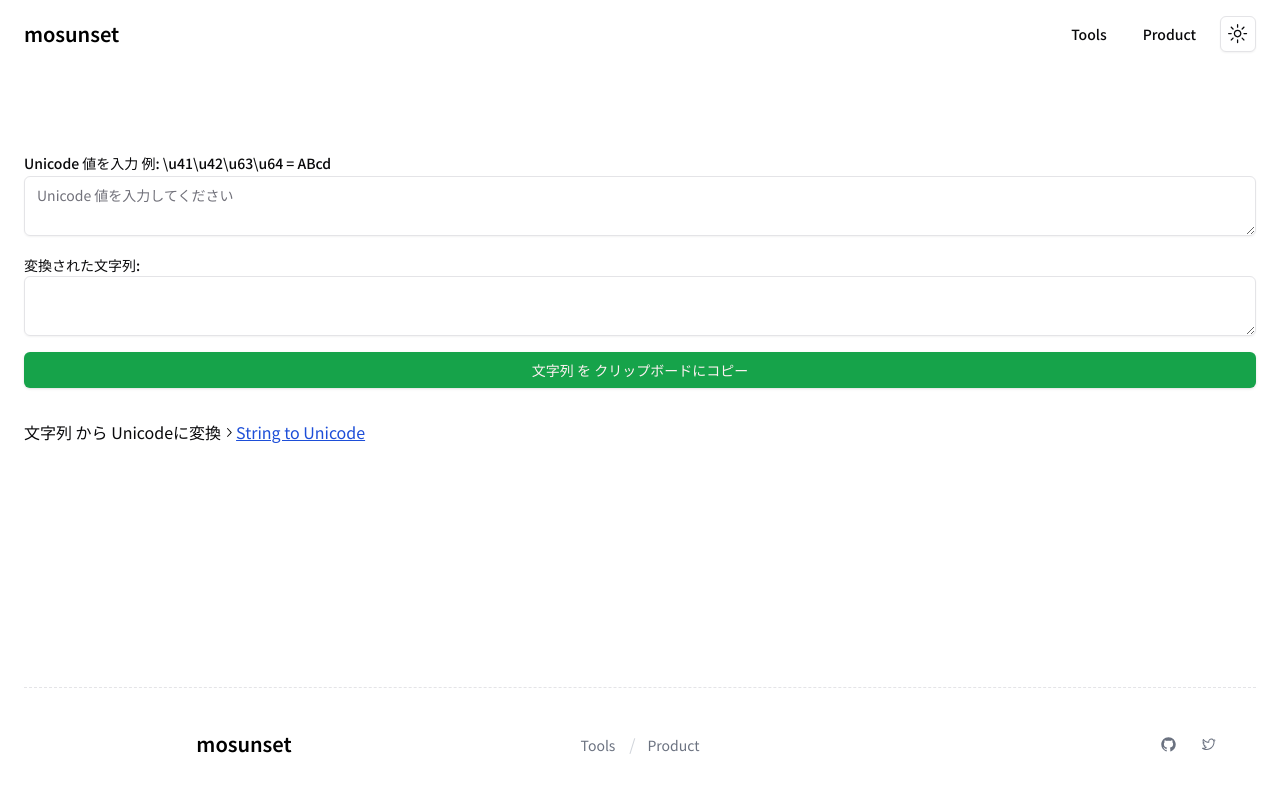
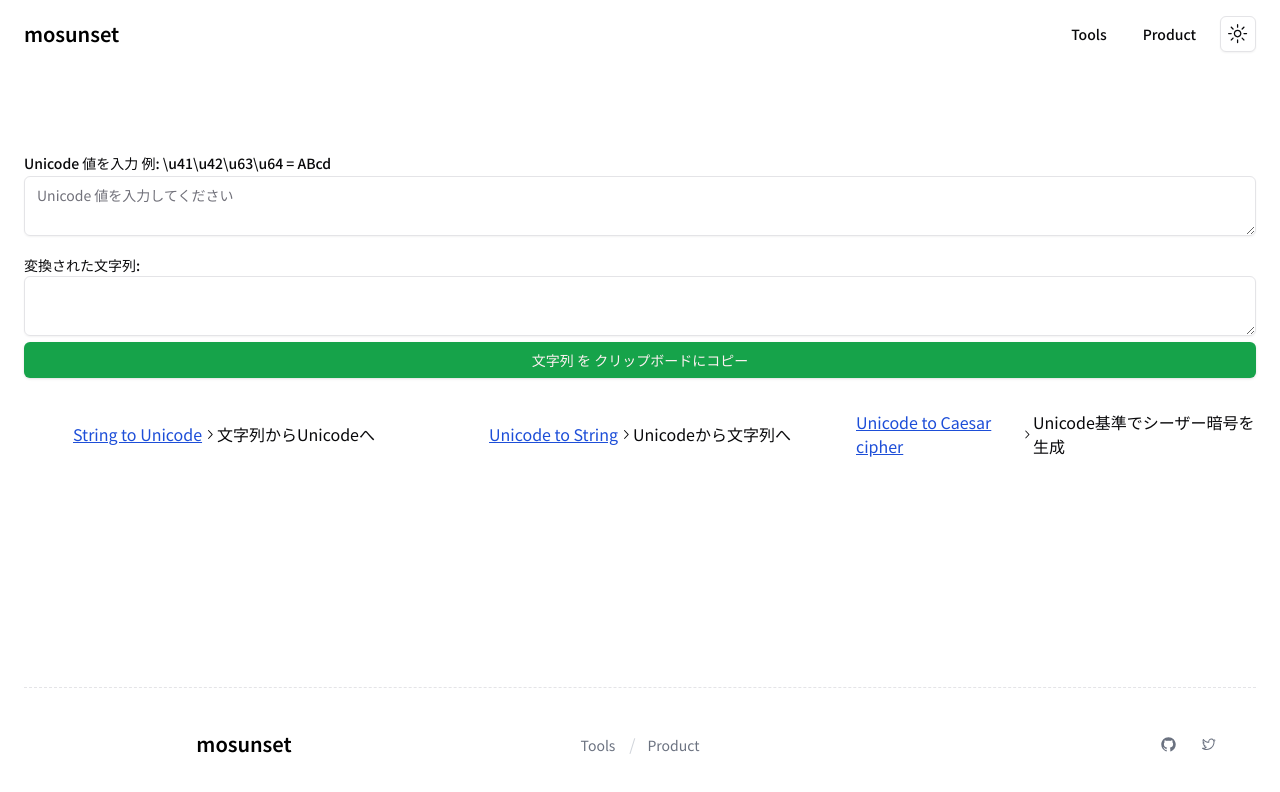
Before and after one commit to mosunset/mosunset, a Next.js app: page /tools/Unicode2String in a window 1280 px wide. Shown: the top 792 px of the page. Built offline with nearby package versions, Linux system fonts and the light colour scheme.

Commit message:
create unicodecaesar

```diff
--- a/src/app/tools/String2Unicode/page.tsx
+++ b/src/app/tools/String2Unicode/page.tsx
@@ -9,6 +9,7 @@ import { Textarea } from "@/components/ui/textarea";
 import { Label } from "@/components/ui/label";
 import { ChevronRightIcon } from "@radix-ui/react-icons";
 import ToolsPath from "../_data/toolsPath";
+import ToolsAllLink from "@/components/tools/ToolsAllLink";
 
 const Page = () => {
     const tools_path = ToolsPath();
@@ -39,7 +40,6 @@ const Page = () => {
         <>
             <PageTitle title={tools_path?.title} description={tools_path?.description} />
             <div className="mx-auto max-w-7xl">
-                <div>
                 <div className="grid w-full gap-1.5">
                     <Label htmlFor="string">変換したい文字列を入力</Label>
                     <Textarea
@@ -67,17 +67,8 @@ const Page = () => {
                         Unicode を クリップボードにコピー
                     </Button>
                 </div>
-                </div>
 
-                <div className="mt-8">
-                    <p className="flex items-center">
-                        Unicode から 文字列に変換
-                        <ChevronRightIcon />
-                        <Link href={"/tools/Unicode2String"} className="text-blue-700 underline">
-                            Unicode to String
-                        </Link>
-                    </p>
-                </div>
+                <ToolsAllLink />
             </div>
         </>
     );
--- a/src/app/tools/Unicode2String/page.tsx
+++ b/src/app/tools/Unicode2String/page.tsx
@@ -9,6 +9,7 @@ import { Button } from "@/components/ui/button";
 import { useToast } from "@/components/ui/use-toast";
 import { ChevronRightIcon } from "@radix-ui/react-icons";
 import ToolsPath from "../_data/toolsPath";
+import ToolsAllLink from "@/components/tools/ToolsAllLink";
 
 const Page = () => {
     const tools_path = ToolsPath();
@@ -40,11 +41,8 @@ const Page = () => {
         <>
             <PageTitle title={tools_path?.title} description={tools_path?.description} />
             <div className="mx-auto max-w-7xl">
-                <div>
                 <div className="grid w-full gap-1.5">
-                        <Label htmlFor="unicode">
-                            Unicode 値を入力 例: \u41\u42\u63\u64 = ABcd
-                        </Label>
+                    <Label htmlFor="unicode">Unicode 値を入力 例: \u41\u42\u63\u64 = ABcd</Label>
                     <Textarea
                         placeholder="Unicode 値を入力してください"
                         id="unicode"
@@ -52,7 +50,7 @@ const Page = () => {
                         onChange={handleUnicodeChange}
                     />
                 </div>
-                    <div className="mt-4 grid gap-4">
+                <div className="mt-4 grid w-full gap-1.5">
                     <div>
                         <Label htmlFor="converted" className="mr-2">
                             変換された文字列:
@@ -73,16 +71,7 @@ const Page = () => {
                         文字列 を クリップボードにコピー
                     </Button>
                 </div>
-                </div>
-                <div className="mt-8">
-                    <p className="flex items-center">
-                        文字列 から Unicodeに変換
-                        <ChevronRightIcon />
-                        <Link href={"/tools/String2Unicode"} className="text-blue-700 underline">
-                            String to Unicode
-                        </Link>
-                    </p>
-                </div>
+                <ToolsAllLink />
             </div>
         </>
     );
--- a/src/app/tools/UnicodeCaesar/page.tsx
+++ b/src/app/tools/UnicodeCaesar/page.tsx
@@ -1,30 +1,53 @@
 "use client";
 
 import PageTitle from "@/components/PageTitle/PageTitle";
-import React, { useState } from "react";
+import React, { useState, useEffect } from "react";
 import { Textarea } from "@/components/ui/textarea";
 import { Label } from "@/components/ui/label";
+import { Input } from "@/components/ui/input";
 import { Button } from "@/components/ui/button";
+import ToolsPath from "../_data/toolsPath";
+import { ChevronRightIcon } from "@radix-ui/react-icons";
+import Link from "next/link";
 import { useToast } from "@/components/ui/use-toast";
-import { Input } from "@/components/ui/input";
-import ToolsPath from "../_data/toolsPath";
+import ToolsAllLink from "@/components/tools/ToolsAllLink";
 
 const Page = () => {
     const tools_path = ToolsPath();
+    const [plainText, setPlainText] = useState("");
+    const [shiftValue, setShiftValue] = useState(1);
+    const [cipherText, setCipherText] = useState("");
+    const { toast } = useToast();
+    useEffect(() => {
+        encodeOrDecode();
+    }, [plainText, shiftValue]);
+
+    const encodeOrDecode = () => {
+        let result = "";
+        for (let i = 0; i < plainText.length; i++) {
+            const charCode = plainText.charCodeAt(i);
+            result += String.fromCharCode(charCode + shiftValue);
+        }
+        setCipherText(result);
+    };
+    const copyToClipboard = () => {
+        navigator.clipboard.writeText(cipherText);
+    };
     return (
         <>
             <PageTitle title={tools_path?.title} description={tools_path?.description} />
             <div className="mx-auto max-w-7xl">
-                <div>
-                    <div className="flex flex-col gap-4">
+                <div className="grid w-full gap-1.5">
                     <div className="space-y-2">
                         <Label className="text-sm" htmlFor="caesar-input">
                             Input
                         </Label>
                         <Textarea
-                                className="h-[3rem] text-sm"
+                            className="h-[4rem] text-sm"
                             id="caesar-input"
                             placeholder="Enter your text"
+                            value={plainText}
+                            onChange={(e) => setPlainText(e.target.value)}
                         />
                     </div>
                     <div className="space-y-2">
@@ -32,25 +55,41 @@ const Page = () => {
                             Shift
                         </Label>
                         <Input
-                                className="text-sm sm:w-2/4 w-full"
+                            className="w-full text-sm sm:w-2/4"
                             id="caesar-shift"
                             placeholder="Enter the shift number"
                             type="number"
+                            value={shiftValue}
+                            onChange={(e) => setShiftValue(parseInt(e.target.value))}
                         />
                     </div>
-                        <div className="space-y-2">
+                    <div className="grid space-y-2">
                         <Label className="text-sm" htmlFor="caesar-output">
                             Output
                         </Label>
                         <Textarea
-                                className="h-[3remx] text-sm"
+                            className="h-[4rem] text-sm"
                             id="caesar-output"
                             placeholder="Your encoded/decoded text will appear here."
                             readOnly
+                            value={cipherText}
                         />
+                        <Button
+                            onClick={() => {
+                                copyToClipboard();
+                                toast({
+                                    className:
+                                        "bg-[#20b256] text-[#fff1f2] dark:text-[#052e16] font-medium",
+                                    description: "クリップボードにコピーしました",
+                                });
+                            }}
+                            className=""
+                        >
+                            文字列 を クリップボードにコピー
+                        </Button>
                     </div>
                 </div>
-                </div>
+                <ToolsAllLink />
             </div>
         </>
     );
--- a/src/app/tools/_data/tools-all.json
+++ b/src/app/tools/_data/tools-all.json
@@ -3,21 +3,21 @@
         {
             "url": "String2Unicode",
             "title": "String to Unicode",
-            "description": "",
+            "description": "文字列からUnicodeへ",
             "img": false,
             "show": true
         },
         {
             "url": "Unicode2String",
             "title": "Unicode to String",
-            "description": "",
+            "description": "Unicodeから文字列へ",
             "img": false,
             "show": true
         },
         {
             "url": "UnicodeCaesar",
             "title": "Unicode to Caesar cipher",
-            "description": "Unicode基準でシーザー暗号を生成する",
+            "description": "Unicode基準でシーザー暗号を生成",
             "img": false,
             "show": true
         }
--- /dev/null
+++ b/src/components/tools/ToolsAllLink.tsx
@@ -0,0 +1,28 @@
+"use client";
+
+import { ChevronRightIcon } from "@radix-ui/react-icons";
+import Link from "next/link";
+import React from "react";
+import toolsAll from "@/app/tools/_data/tools-all.json";
+import { usePathname } from "next/navigation";
+
+const ToolsAllLink = () => {
+    const pathname = usePathname();
+    return (
+        <div className="mt-8 grid grid-cols-1 justify-items-center gap-4 sm:grid-cols-2 md:grid-cols-3">
+            {toolsAll.tools.map((tools) =>
+                tools.show && !pathname.includes(`/tools/${tools.url}/`) ? (
+                    <div key={tools.url} className="flex items-center">
+                        <Link href={"/tools/" + tools.url} className="text-blue-700 underline">
+                            {tools.title}
+                        </Link>
+                        <ChevronRightIcon />
+                        {tools.description}
+                    </div>
+                ) : null
+            )}
+        </div>
+    );
+};
+
+export default ToolsAllLink;
```
Lines whose indentation alone changed are shown as unchanged.
